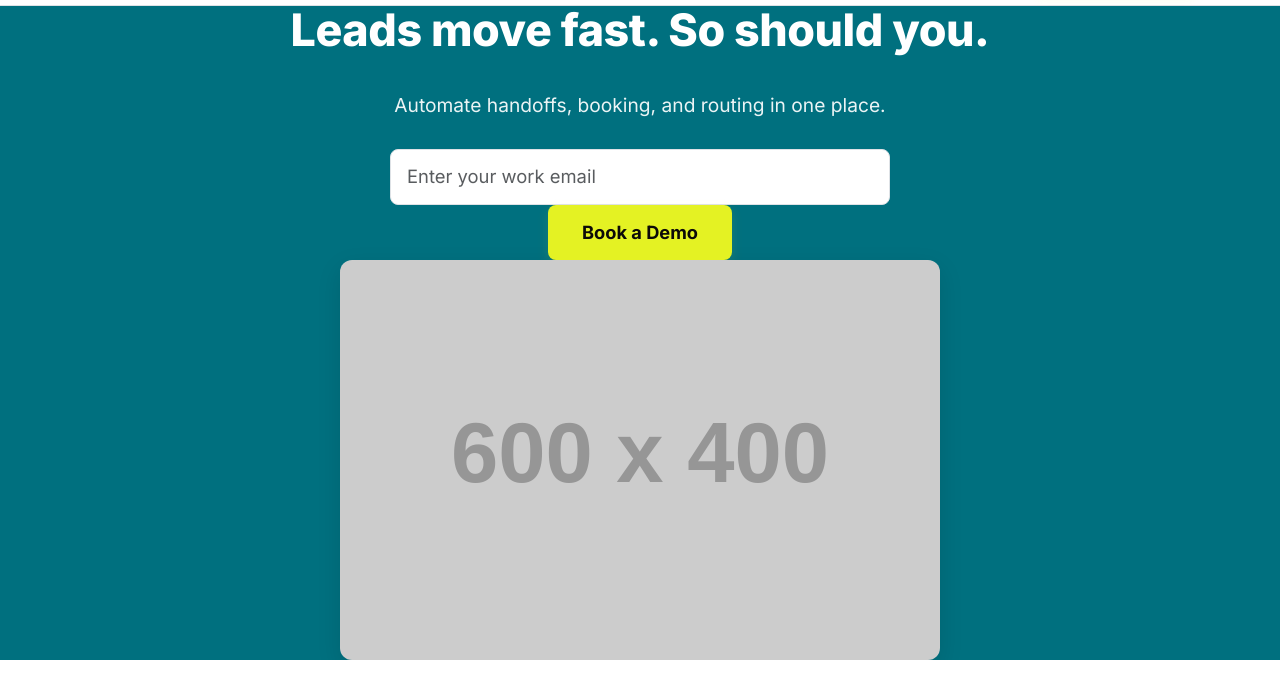
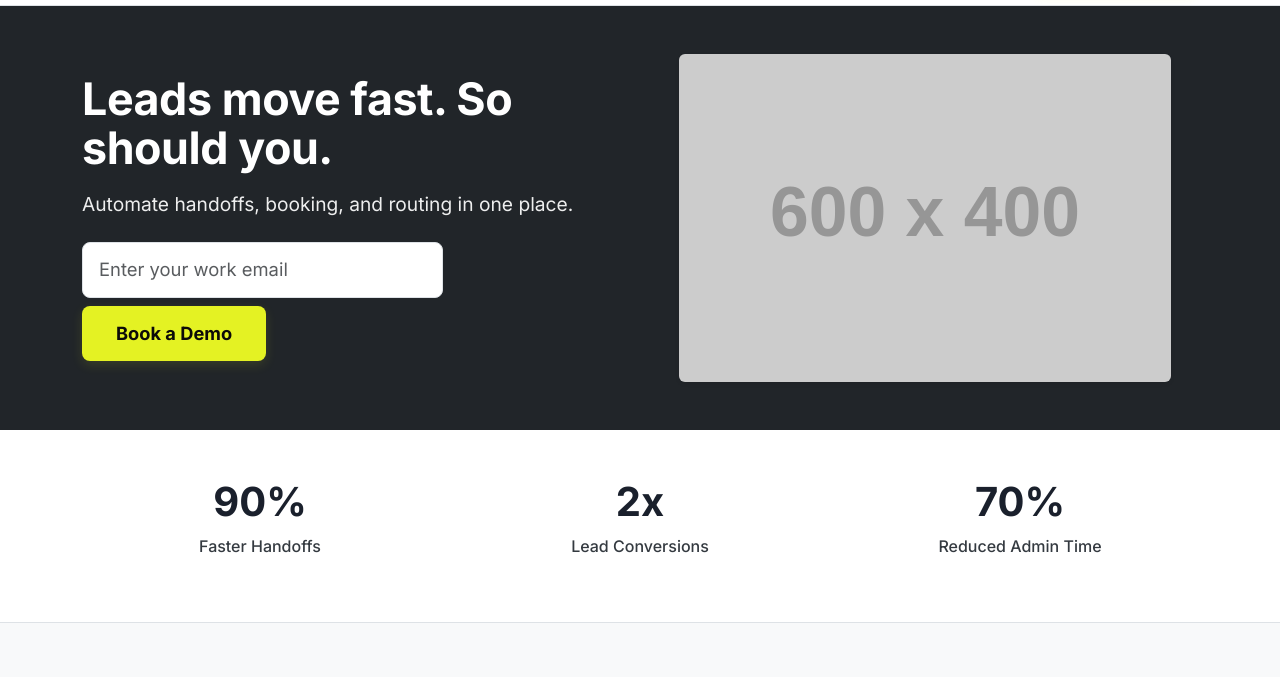
Before and after one commit to fdominguez88/paltahub.github.io, a plain HTML site: page index.html in a window 1280 px wide. Shown: the part 63-740 px from the top of the page. Drawn offline with nearby package versions, Linux system fonts and the light colour scheme; placeholder pictures from the web are drawn by us.

Commit message:
Update index.html

```diff
--- a/index.html
+++ b/index.html
@@ -37,21 +37,27 @@
 
     <main>
         <!-- HERO -->
-            <section class="hero">
-                  <div class="container">
-                    <div class="hero-content text-center">
-                      <h1>Leads move fast. So should you.</h1>
-                      <p class="lead">Automate handoffs, booking, and routing in one place.</p>
-                      <form class="hero-form" style="max-width:500px; margin:0 auto;">
-                        <input type="email" class="form-control" placeholder="Enter your work email">
-                        <button type="submit" class="btn btn-primary cta-button">Book a Demo</button>
-                      </form>
+        <section class="hero py-5 bg-dark text-white">
+            <div class="container">
+                <div class="row align-items-center">
+                    <div class="col-lg-6 mb-5 mb-lg-0 text-center text-lg-start">
+                        <h1 class="display-4 fw-bold mb-3">Leads move fast. So should you.</h1>
+                        <p class="lead mb-4">Automate handoffs, booking, and routing in one place.</p>
+                        <form class="row g-2 justify-content-center justify-content-lg-start">
+                            <div class="col-12 col-sm-8 mb-2 mb-sm-0">
+                                <input type="email" class="form-control form-control-lg" placeholder="Enter your work email">
+                            </div>
+                            <div class="col-12 col-sm-auto">
+                                <a href="#" class="btn btn-primary btn-lg w-100">Book a Demo</a>
+                            </div>
+                        </form>
                     </div>
-                    <div class="hero-image">
-                      <img src="https://placehold.co/600x400/1A202C/FFFFFF?text=Product+Screenshot" alt="Palta Hub Product Screenshot">
+                    <div class="col-lg-6 text-center">
+                        <img src="https://placehold.co/600x400/1A202C/FFFFFF?text=Product+Screenshot" alt="Palta Hub Product Screenshot" class="img-fluid rounded shadow-sm" style="max-width: 90%;background:transparent;">
                     </div>
-                  </div>
-            </section>
+                </div>
+            </div>
+        </section>
 
         <!-- STATS -->
         <section class="stats-section py-5 bg-white border-bottom">
```
